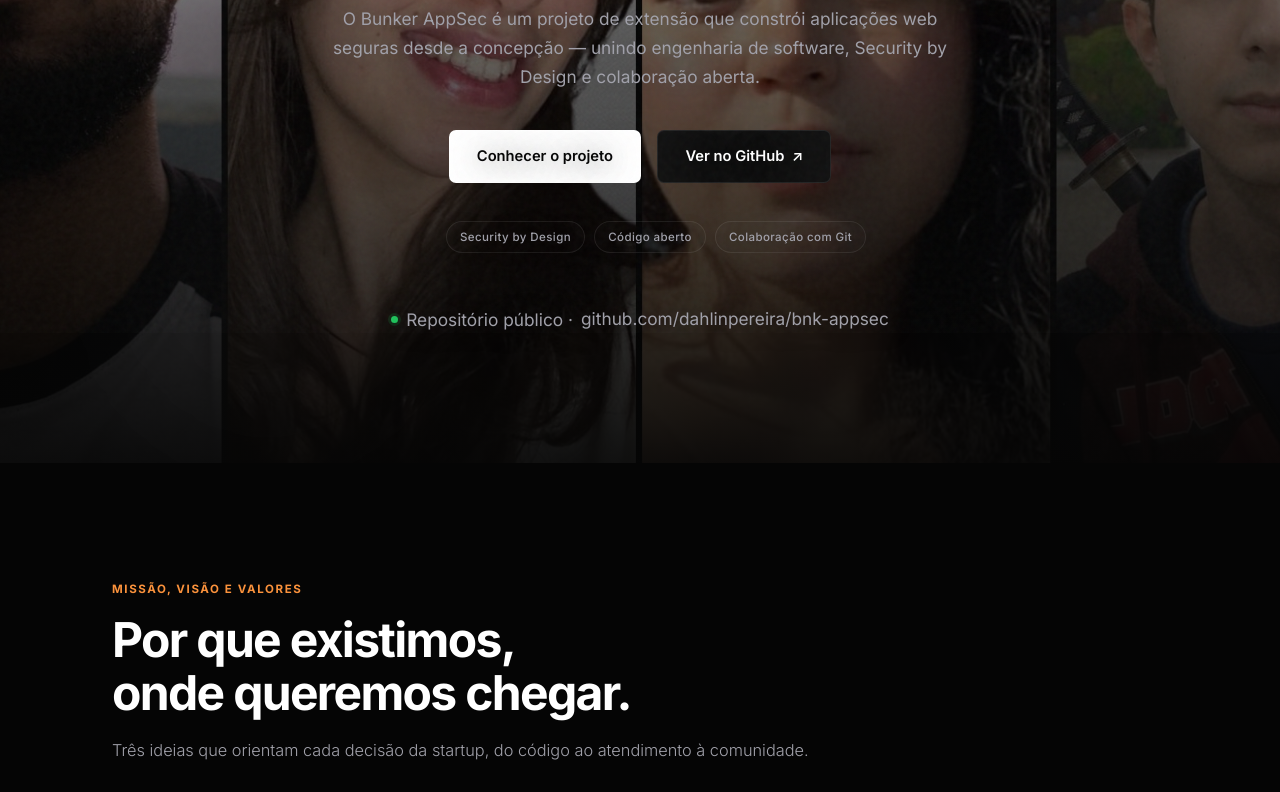
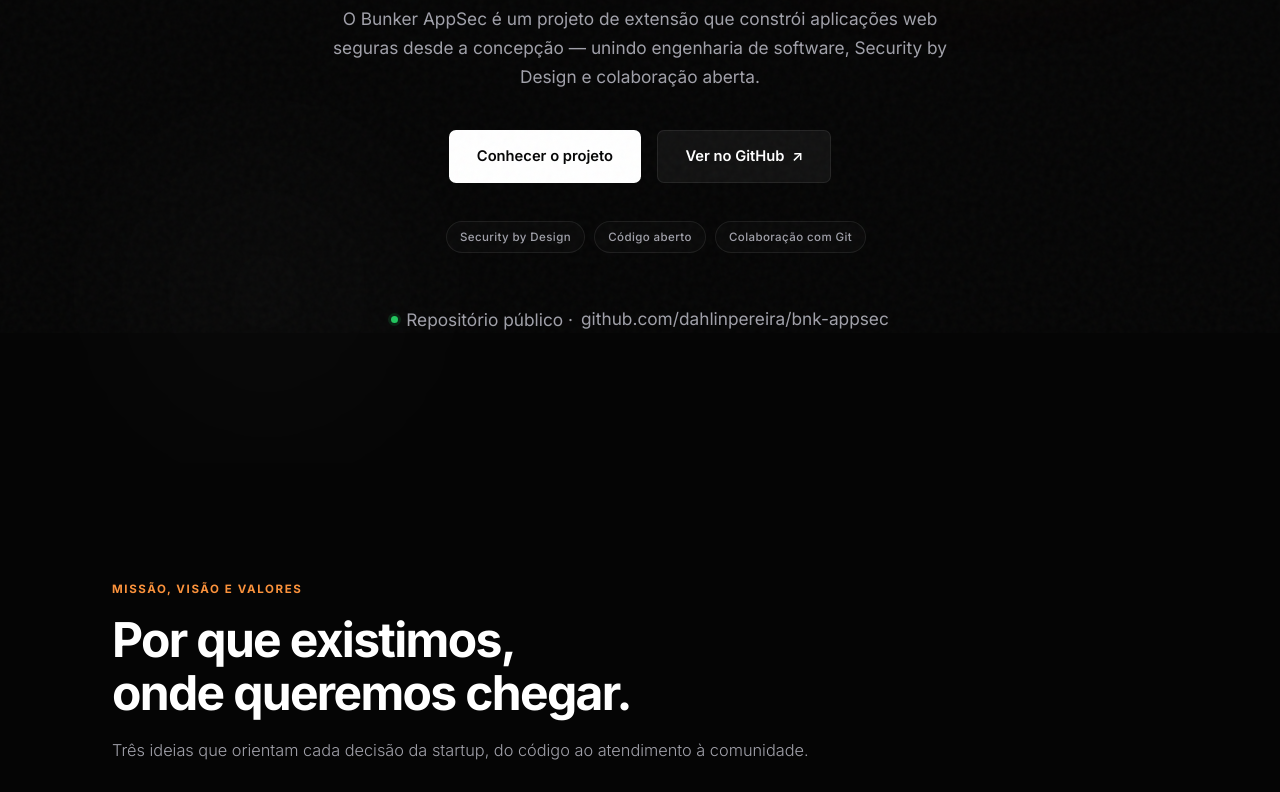
Before and after one commit to dahlinpereira/bnk-appsec, a plain HTML site: page index.html in a window 1280 px wide. Shown: the part 467-1259 px from the top of the page. Drawn offline with nearby package versions, Linux system fonts and the light colour scheme.

Commit message:
fix:voltando o hero

```diff
--- a/css/style.css
+++ b/css/style.css
@@ -263,20 +263,6 @@ a {
     overflow: hidden;
     padding: 140px 0 90px;
     text-align: center;
-}
-
-.hero::before {
-    content: "";
-    position: absolute;
-    inset: 0;
-    background-image:
-        linear-gradient(rgba(255, 255, 255, 0.035) 1px, transparent 1px),
-        linear-gradient(90deg, rgba(255, 255, 255, 0.035) 1px, transparent 1px);
-    background-size: 64px 64px;
-    -webkit-mask-image: radial-gradient(ellipse 70% 65% at 50% 45%, #000 30%, transparent 78%);
-    mask-image: radial-gradient(ellipse 70% 65% at 50% 45%, #000 30%, transparent 78%);
-    z-index: 0;
-    pointer-events: none;
 }
 
 .orb {
--- a/index.html
+++ b/index.html
@@ -22,7 +22,7 @@
     <link href="https://fonts.googleapis.com/css2?family=Inter:wght@300;400;500;600;700;800&display=swap" rel="stylesheet">
     <link rel="stylesheet" href="https://cdn.jsdelivr.net/npm/bootstrap@5.3.3/dist/css/bootstrap.min.css">
     <link rel="stylesheet" href="https://cdn.jsdelivr.net/npm/bootstrap-icons@1.11.3/font/bootstrap-icons.min.css">
-    <link rel="stylesheet" href="css/style.css?v=4">
+    <link rel="stylesheet" href="css/style.css?v=5">
 </head>
 <body>
     <div class="site-cursor-glow" aria-hidden="true"></div>
@@ -61,9 +61,8 @@
     </header>
 
     <main id="conteudo">
-        <!-- 1ª dobra · Foto da equipe + apresentação -->
-        <section class="hero hero-photo" id="inicio">
-            <div class="hero-bg" aria-hidden="true"></div>
+        <!-- 1ª dobra · Apresentação -->
+        <section class="hero" id="inicio">
             <div class="orb orb-1" aria-hidden="true"></div>
             <div class="orb orb-2" aria-hidden="true"></div>
 
```
Also changed, not shown: contato.html (+1 -1 lines), personas.html (+1 -1 lines), quem-somos.html (+1 -1 lines).
